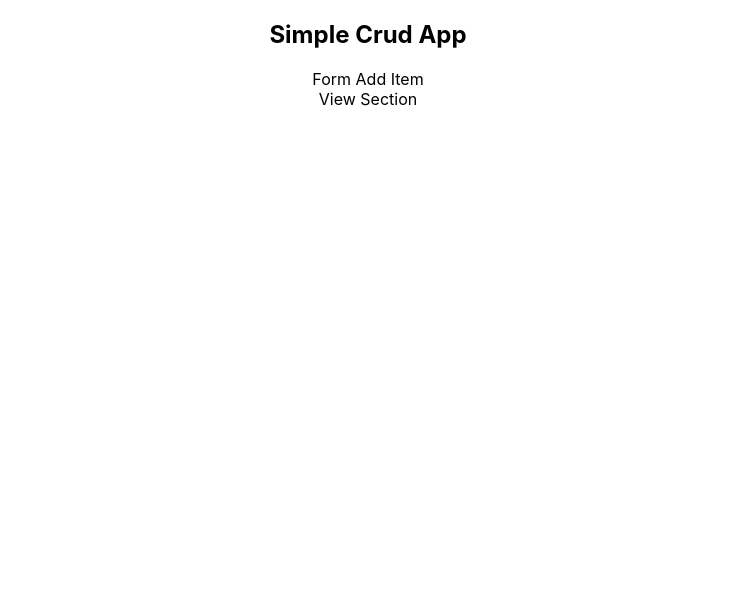
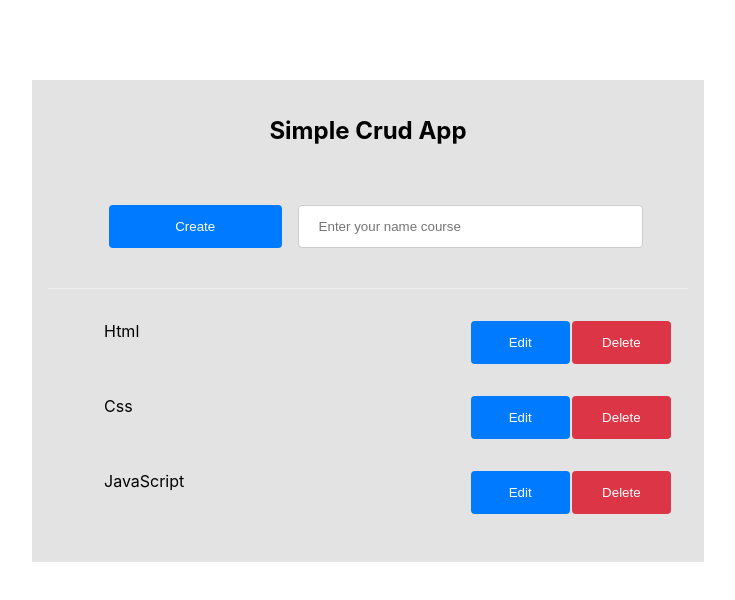
Before and after one commit to mahmoud-swedani/simple-crud, a React (Create React App) app: page / in a window 1280 px wide. Shown: the top 600 px of the page, without its empty margins (272-1007 px from the left). Built offline with nearby package versions, Linux system fonts and the light colour scheme.

Commit message:
update and fix all the project

```diff
--- a/src/App.css
+++ b/src/App.css
@@ -1,7 +1,19 @@
 .App {
   text-align: center;
-  display: flex;
-  flex-direction: column;
-  justify-content: space-between;
+  width: 50%;
+  margin: 5rem auto;
+  background-color:rgb(228, 227, 227);
+  padding: 1rem;
+}
+
+
+@media only screen and (max-width: 800px) {
+  .App {
+    text-align: center;
+    width: 100%;
+    margin: 0 auto;
+    background-color:rgb(255, 255, 255);
+    padding: 1rem;
+  }
 
 }
--- a/src/App.js
+++ b/src/App.js
@@ -1,25 +1,62 @@
 import './App.css';
-import { ViewItem } from './component/ViewItem/ViewItem';
+import ViewItem from './component/ViewItem/ViewItem';
 import AddItem from './component/AddItem/AddItem';
 
 
 import React, { Component } from 'react'
 
 export default class App extends Component {
-  constructor(props) {
-    super(props)
+  state = {
+    courses:[
+      { name:"Html"},
+      { name:"Css"},
+      { name:"JavaScript"},
+    ],
+    now:''
+}
+  AddItem = (e) => {
+    e.preventDefault();
+    let {courses} = this.state
+    courses.push({"name":this.state.now})
+    this.setState({
+      courses,
+      now:''
+    })
+  }
 
-    this.state = {
+  changes = (e) => {
+    this.setState({
+      now:e.target.value
+    })
 
-    }
+    console.log(this.state.now)
+  }
+  DeleteItem = (index) => {
+    let {courses} = this.state
+    courses.splice(index, 1)
+    this.setState({
+      courses,
+    })
+  }
+  updateItem = (index, value) => {
+    let {courses} = this.state
+    let course = courses[index]
+    course["name"] = value
+    this.setState({
+      courses
+    })
   }
 
   render() {
+    const {courses} = this.state;
+    const courseLest = courses.map( (course, index) => {
+      return  <ViewItem data={course.name} key={index} index={index} DeleteItem={this.DeleteItem} updateItem={this.updateItem}/>
+    })
     return (
       <section className="App">
         <h2>Simple Crud App</h2>
-        <AddItem />
-        <ViewItem />
+        <AddItem AddItem={this.AddItem} changes={this.changes} now={this.state.now}/>
+        <ul>{courseLest}</ul>
       </section>
     )
   }
--- a/src/component/AddItem/AddItem.css
+++ b/src/component/AddItem/AddItem.css
@@ -1,3 +1,32 @@
 .formAdd{
-    color: #000;
+    padding: 2rem;
+    display: flex;
+    flex-direction: row;
+    justify-content: center;
+    border-bottom: 1px solid #eee;
 }
+.sbtm{
+    width: 30%;
+    color: #fff;
+    background-color: #007bff;
+    border-color: #007bff;
+    padding: 14px 20px;
+    margin: 8px 1rem;
+    border: none;
+    border-radius: 4px;
+    cursor: pointer;
+
+}
+.sbtm:hover {
+    background-color: #0563c7;
+  }
+
+.insub{
+    width: 60%;
+    padding: 12px 20px;
+    margin: 8px 0;
+    display: inline-block;
+    border: 1px solid #ccc;
+    border-radius: 4px;
+    box-sizing: border-box;
+}
--- a/src/component/AddItem/AddItem.js
+++ b/src/component/AddItem/AddItem.js
@@ -1,12 +1,15 @@
 import React, { Component } from 'react'
+import './AddItem.css'
 
 export default class AddItem extends Component {
 
     render() {
         return (
-            <div className="formAdd">
-               Form Add Item
-            </div>
+            <form className="formAdd" onSubmit={this.props.AddItem}>
+                <input type="submit" value="Create"  className="sbtm"  />
+                <input type="text" value={this.props.now} placeholder="Enter your name course" className="insub" onChange={this.props.changes}/>
+
+            </form>
         )
     }
 }
--- a/src/component/ViewItem/ViewItem.css
+++ b/src/component/ViewItem/ViewItem.css
@@ -1,3 +1,104 @@
-.View{
-    color: black;
+.dataIn{
+    padding:1rem;
+    display: flex;
+    flex-direction: row;
+    justify-content: space-between;
+    text-align: left;
 }
+.dataIn span{
+width: 80%;
+}
+.dataDelete{
+    width: 20%;
+    padding: 14px 20px;
+    margin: 0px 1px;
+    border: none;
+    border-radius: 4px;
+    cursor: pointer;
+    color: #fff;
+    background-color: #dc3545;
+    border-color: #dc3545;
+}
+.dataDelete:hover{
+    background-color: #c02f3e;
+
+}
+.dataUpdate{
+    width: 20%;
+
+    padding: 14px 20px;
+    margin: 0px 1px;
+    border: none;
+    border-radius: 4px;
+    cursor: pointer;
+    color: #fff;
+    background-color: #007bff;
+    border-color: #007bff;
+}
+.dataUpdate:hover{
+    background-color: #0563c7;
+
+}
+
+.formAdd2{
+    width: 100%;
+    display: flex;
+    flex-direction: row;
+    justify-content: space-between;
+
+}
+.formAdd2 button{
+    width: 30%;
+    background-color: #4CAF50;
+    color: white;
+    padding: 14px 20px;
+    margin: 8px 1rem;
+    border: none;
+    border-radius: 4px;
+    cursor: pointer;
+}
+.formAdd2 button:hover{
+    background-color: #45a049;
+
+}
+.formAdd2 input{
+    width: 60%;
+
+    padding: 12px 20px;
+    margin: 8px 0;
+    display: inline-block;
+    border: 1px solid #ccc;
+    border-radius: 4px;
+    box-sizing: border-box;
+}
+
+
+@media only screen and (max-width: 400px) {
+    .dataIn{
+        padding:.2rem;
+    }
+
+    .dataIn span{
+        width: 50%;
+    }
+    .dataDelete{
+        width: 23%;
+        margin-left: .5rem;
+
+    }
+
+    .dataUpdate{
+        width: 23%;
+
+    }
+
+    .formAdd2 button{
+        width: 30%;
+    }
+
+    .formAdd2 input{
+        width: 100%;
+
+    }
+
+}
--- a/src/component/ViewItem/ViewItem.js
+++ b/src/component/ViewItem/ViewItem.js
@@ -1,9 +1,44 @@
-import React from 'react'
-
-export const ViewItem = () => {
-    return (
-        <div className="View">
-            View Section
-        </div>
-    )
+import React, { Component } from 'react'
+import './ViewItem.css'
+export default class ViewItem extends Component {
+    state ={
+        isUp:false
+    }
+    courses = () => {
+        const { data, DeleteItem,  index } = this.props;
+        return (
+                <li className="dataIn">
+                    <span>{data}</span>
+                    <input className="dataUpdate" onClick={() => this.isups()} type="submit" value="Edit"/>
+                    <input className="dataDelete" onClick={() => DeleteItem(index)} type="submit" value="Delete"/>
+                </li>
+        )
+    }
+    isups = () => {
+        const {isUp} = this.state
+        this.setState(
+            {isUp:!isUp}
+        )
+    }
+    coursesUpdate = () =>{
+        return (
+                <form className="formAdd2" onSubmit={this.updatecourse}>
+                    <input  ref={(v) =>{this.input = v}} defaultValue={this.props.data} type="text" />
+                    <button>update now</button>
+                </form>
+        )
+    }
+    updatecourse = (e) =>{
+        e.preventDefault();
+        this.props.updateItem(this.props.index, this.input.value);
+        this.isups();
+    }
+    render() {
+            const {isUp} = this.state
+        return (
+            <>
+                { isUp ? this.coursesUpdate(): this.courses()  }
+            </>
+        )
+    }
 }
```
